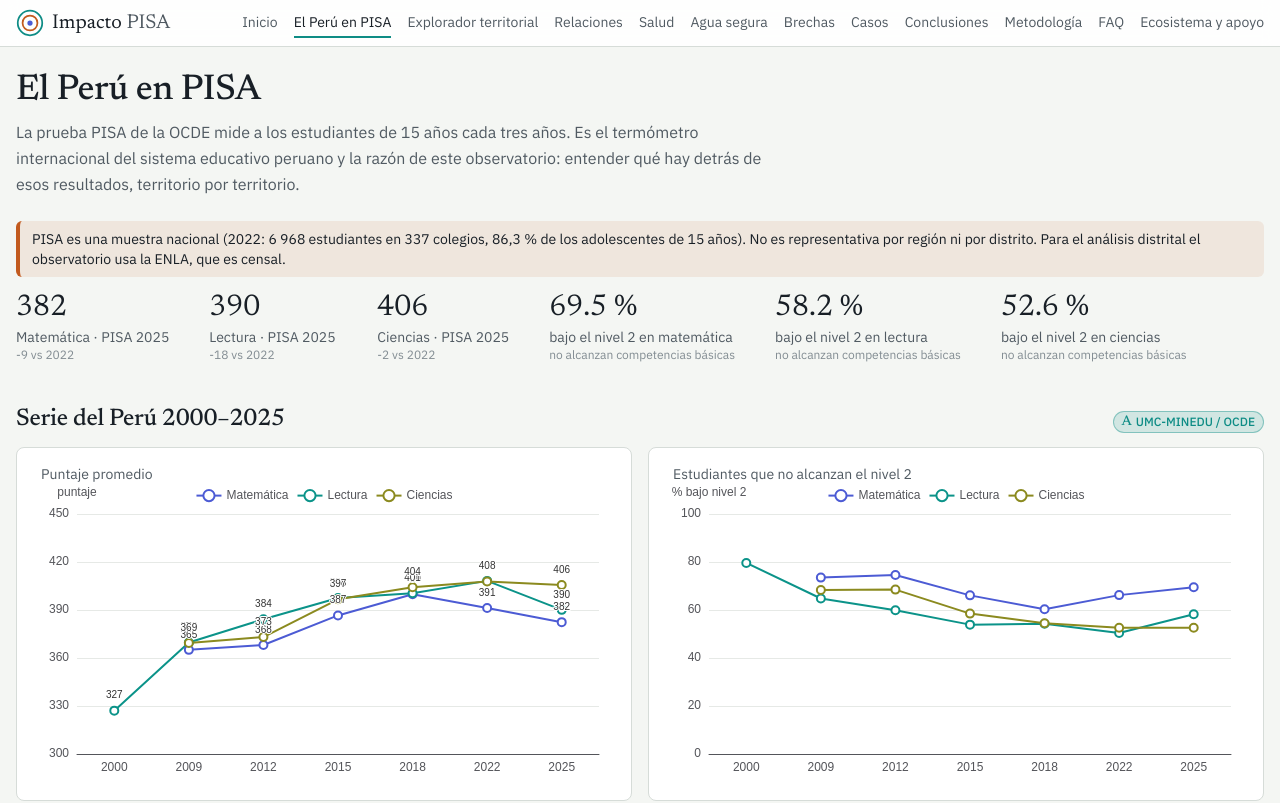
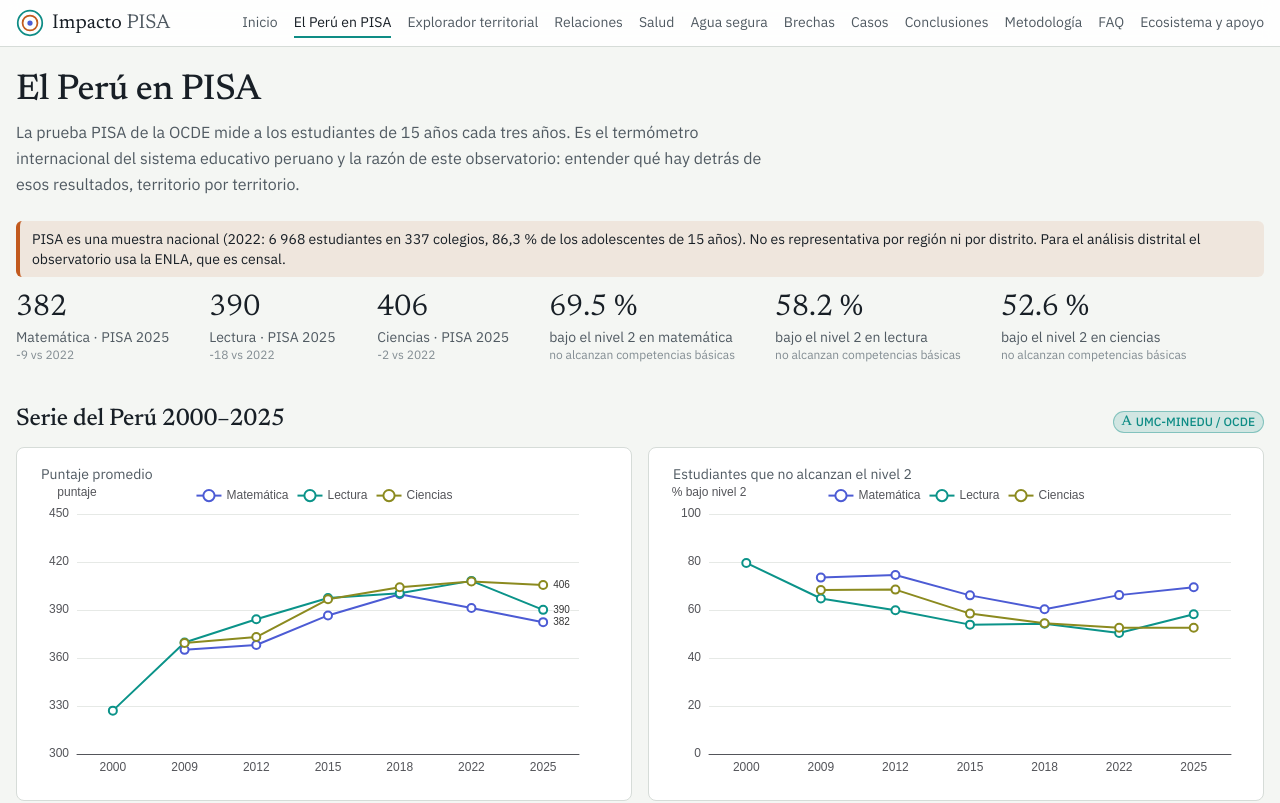
Before and after one commit to unimauro/impacto-pisa, a React (Vite) app in the folder app/: page /#/pisa in a window 1280 px wide. Shown: the top 803 px of the page. Built offline with nearby package versions, Linux system fonts and the light colour scheme.

Commit message:
Titular 'Impacto que PISA'; etiquetas de la serie PISA

```diff
--- a/app/index.html
+++ b/app/index.html
@@ -3,7 +3,7 @@
   <head>
     <meta charset="UTF-8" />
     <meta name="viewport" content="width=device-width, initial-scale=1.0, viewport-fit=cover" />
-    <title>Impacto PISA — Perú: qué hay detrás de los resultados, distrito por distrito</title>
+    <title>Impacto que PISA — El Perú en PISA y qué hay detrás, distrito por distrito</title>
     <meta name="description" content="Resultados del Perú en PISA 2000–2025 frente al mundo, y qué hay detrás de ellos distrito por distrito: pobreza, agua, minería y contaminación (INGEMMET, OEFA, MINEM, SINADEF, ENLA). Datos oficiales, evidencia clasificada y vacíos de información." />
     <link rel="canonical" href="https://unimauro.github.io/impacto-pisa/" />
     <link rel="icon" type="image/svg+xml" href="/impacto-pisa/favicon.svg" />
@@ -14,13 +14,13 @@
     <meta property="og:type" content="website" />
     <meta property="og:locale" content="es_PE" />
     <meta property="og:site_name" content="Impacto PISA" />
-    <meta property="og:title" content="Impacto PISA — El Perú en PISA y qué hay detrás, distrito por distrito" />
+    <meta property="og:title" content="Impacto que PISA — El Perú en PISA y qué hay detrás, distrito por distrito" />
     <meta property="og:description" content="PISA 2025: el Perú retrocede en lectura y matemática. El observatorio cruza aprendizajes (ENLA), pobreza, agua y contaminación por distrito con datos oficiales y muestra qué está demostrado y qué falta medir." />
     <meta property="og:url" content="https://unimauro.github.io/impacto-pisa/" />
     <meta property="og:image" content="https://unimauro.github.io/impacto-pisa/og.png" />
     <meta property="og:image:width" content="1200" /><meta property="og:image:height" content="630" />
     <meta name="twitter:card" content="summary_large_image" />
-    <meta name="twitter:title" content="Impacto PISA — Perú, distrito por distrito" />
+    <meta name="twitter:title" content="Impacto que PISA — Perú, distrito por distrito" />
     <meta name="twitter:description" content="Resultados PISA 2000–2025 del Perú frente al mundo y los factores territoriales detrás: pobreza, agua, minería y contaminación por distrito." />
     <meta name="twitter:image" content="https://unimauro.github.io/impacto-pisa/og.png" />
     <script type="application/ld+json">
--- a/app/src/App.tsx
+++ b/app/src/App.tsx
@@ -20,7 +20,7 @@
 ] as const
 const TITULOS: Record<string, string> = { '/': 'Inicio', '/pisa': 'El Perú en PISA 2000–2025 y el mundo', '/distrito': 'Explorador territorial', '/relaciones': 'Relaciones ambiente, salud y educación', '/salud': 'Salud y contaminación', '/agua': 'Agua segura', '/brechas': 'Brechas de información', '/casos': 'Estudios de caso', '/conclusiones': 'Conclusiones', '/metodologia': 'Metodología, fuentes y descargas', '/faq': 'Preguntas frecuentes', '/ecosistema': 'Ecosistema, revisión de datos y apoyo' }
 
-function ScrollTop() { const { pathname } = useLocation(); useEffect(() => { window.scrollTo(0, 0); const k = '/' + pathname.split('/')[1]; document.title = `${TITULOS[k] ?? 'Impacto PISA'} — Impacto PISA · Observatorio Perú`; document.querySelector('link[rel=canonical]')?.setAttribute('href', 'https://unimauro.github.io/impacto-pisa/' + (pathname === '/' ? '' : '#' + pathname)) }, [pathname]); return null }
+function ScrollTop() { const { pathname } = useLocation(); useEffect(() => { window.scrollTo(0, 0); const k = '/' + pathname.split('/')[1]; document.title = k === '/' ? 'Impacto que PISA — El Perú en PISA y qué hay detrás, distrito por distrito' : `${TITULOS[k] ?? 'Impacto PISA'} — Impacto PISA · Observatorio Perú`; document.querySelector('link[rel=canonical]')?.setAttribute('href', 'https://unimauro.github.io/impacto-pisa/' + (pathname === '/' ? '' : '#' + pathname)) }, [pathname]); return null }
 
 export default function App() {
   return (
--- a/app/src/pages/Panorama.tsx
+++ b/app/src/pages/Panorama.tsx
@@ -23,7 +23,7 @@
   return (
     <>
       <Titulo sub={<>El Perú vuelve a retroceder en PISA. Este observatorio baja del promedio nacional al distrito y cruza aprendizajes con pobreza, agua, minería y contaminación usando solo datos oficiales. Separa lo <strong>medido</strong>, lo <strong>asociado estadísticamente</strong>, las <strong>hipótesis</strong> y los <strong>vacíos</strong>.</>}>
-        ¿Qué hay detrás de los resultados del Perú en PISA?
+        Impacto que PISA: ¿qué hay detrás de los resultados del Perú?
       </Titulo>
       <div className="grid gap-3 md:grid-cols-[1.2fr_1fr] mb-6">
         <Panel className="border-agua/40">
--- a/app/src/pages/Pisa.tsx
+++ b/app/src/pages/Pisa.tsx
@@ -20,9 +20,9 @@
   const ult = p.peru[p.peru.length - 1]; const prev = p.peru[p.peru.length - 2]
   const posPeru = tabla.findIndex(x => x.iso3 === 'PER') + 1
   const serie = {
-    grid: { left: 44, right: 16, top: 30, bottom: 30 }, legend: { top: 0 }, tooltip: { trigger: 'axis' },
+    grid: { left: 44, right: 36, top: 30, bottom: 30 }, legend: { top: 0 }, tooltip: { trigger: 'axis' },
     xAxis: { type: 'category', data: p.peru.map(r => r.anio) }, yAxis: { type: 'value', min: 300, max: 450, name: 'puntaje', splitLine: { lineStyle: { color: '#e6e9e6' } } },
-    series: AREAS.map(([k, l, c]) => ({ name: l, type: 'line', data: p.peru.map(r => r[k] ?? null), itemStyle: { color: c }, lineStyle: { width: 2 }, symbolSize: 8, connectNulls: true, label: { show: true, position: 'top', fontSize: 10, formatter: (v: { value: number }) => v.value ? Math.round(v.value) : '' } })),
+    series: AREAS.map(([k, l, c]) => ({ name: l, type: 'line', data: p.peru.map(r => r[k] ?? null), itemStyle: { color: c }, lineStyle: { width: 2 }, symbolSize: 8, connectNulls: true, label: { show: true, position: 'right', fontSize: 10, formatter: (v: { value: number; dataIndex: number }) => v.dataIndex === p.peru.length - 1 && v.value ? Math.round(v.value) : '' } })),
   }
   const bajo = {
     grid: { left: 44, right: 16, top: 30, bottom: 30 }, legend: { top: 0 }, tooltip: { trigger: 'axis', valueFormatter: (v: number) => `${fmt(v)} %` },
```
